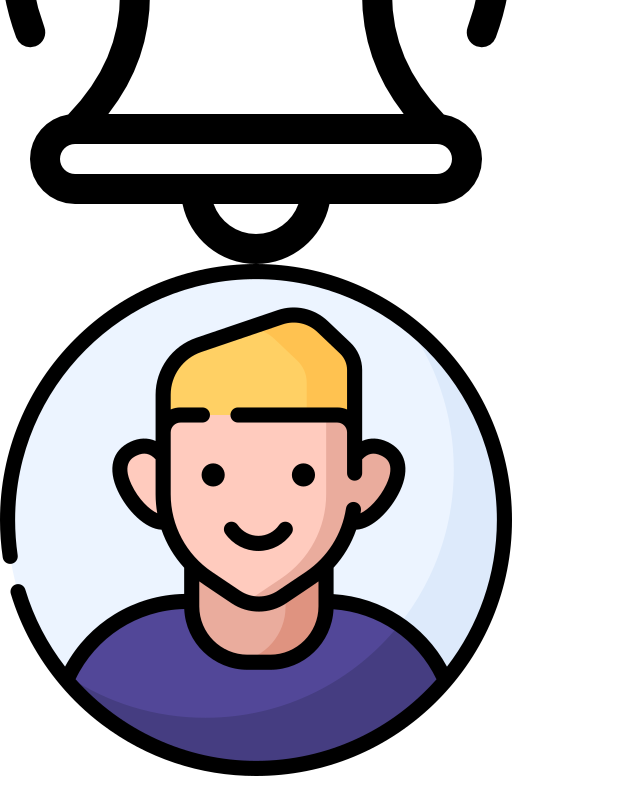
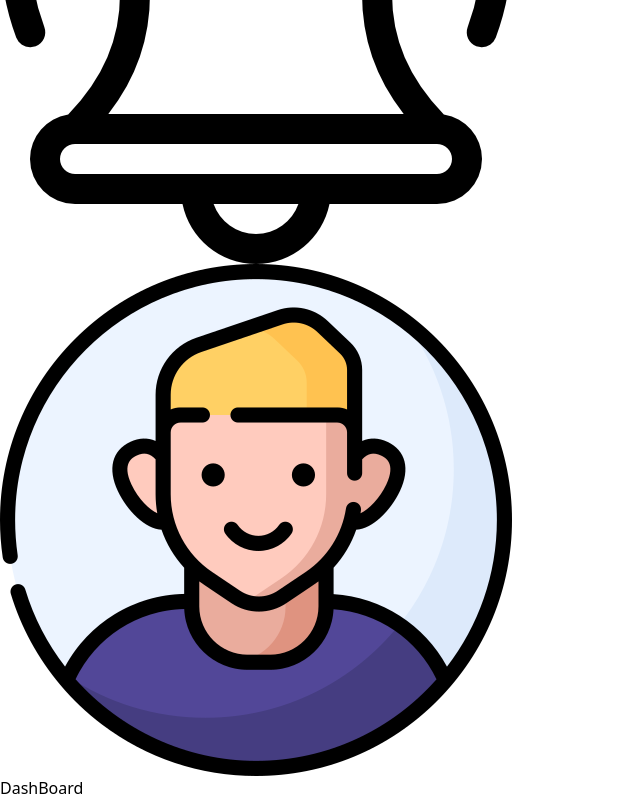
Before and after one commit to S672672/Expense-Tracker, a React (Vite) app: page / in a window 1280 px wide. Shown: the part 1873-2673 px from the top of the page, without its empty margins (0-640 px from the left). Before the commit the page ends 2649 px from the top, so only its background shows below. Built offline with nearby package versions, Linux system fonts and the light colour scheme.

Commit message:
added title and props of amount

```diff
--- a/src/Components/NavTitle.jsx
+++ b/src/Components/NavTitle.jsx
@@ -3,7 +3,7 @@
 export default function NavTitle({NavTitle}) {
   return (
     <div className='w-full'>
-    <div className='text-bold text-black text-2xl'>{NavTitle}</div>
+    <div className='text-bold text-black text-2xl ml-8'>{NavTitle}</div>
     </div>
   )
 }
--- a/src/DashBoard.jsx
+++ b/src/DashBoard.jsx
@@ -1,9 +1,10 @@
 import React from 'react'
+import NavTitle from './Components/NavTitle'
 
 function DashBoard() {
   return (
     <div className='flex flex-col m-3 bg-gray-200'>
-
+    <NavTitle NavTitle="DashBoard" />
     </div>
   )
 }
--- a/src/HomePage.jsx
+++ b/src/HomePage.jsx
@@ -1,12 +1,12 @@
 import React from 'react'
 import SideNavBar from './SideNavBar'
-import Header from './Header'
+import ViewPage from './ViewPage'
 
 export default function HomePage() {
   return (
     <div className='flex'>
         <SideNavBar />
-        <Header />
+        <ViewPage />
     </div>
   )
 }
--- /dev/null
+++ b/src/ViewPage.jsx
@@ -0,0 +1,12 @@
+import React from 'react'
+import DashBoard from './DashBoard'
+import Header from './Header'
+
+export default function ViewPage() {
+  return (
+    <div className='flex flex-col'>
+    <Header />
+    <DashBoard />
+    </div>
+  )
+}
```
